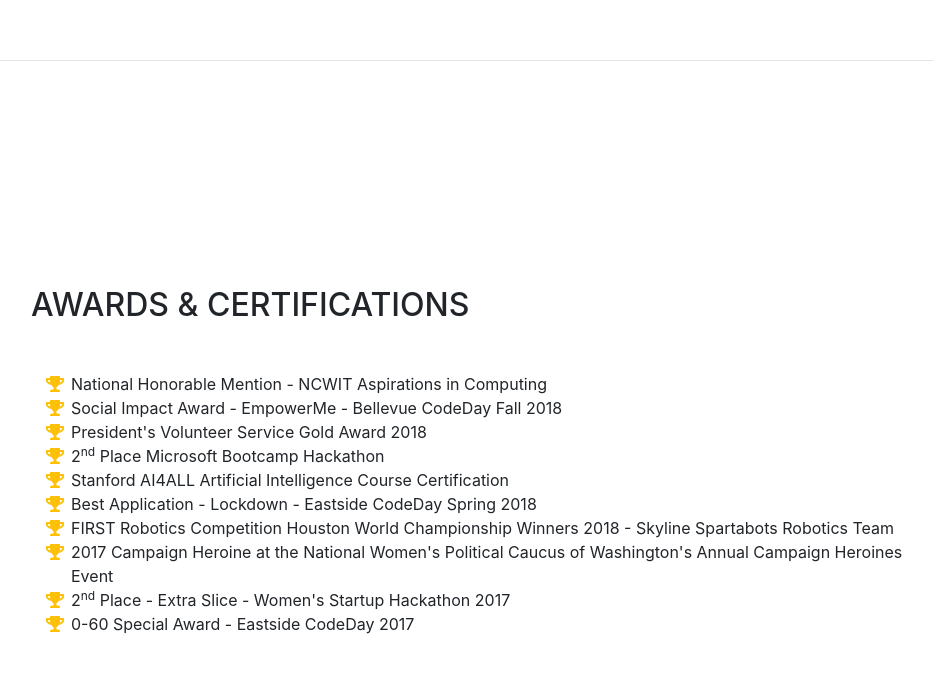
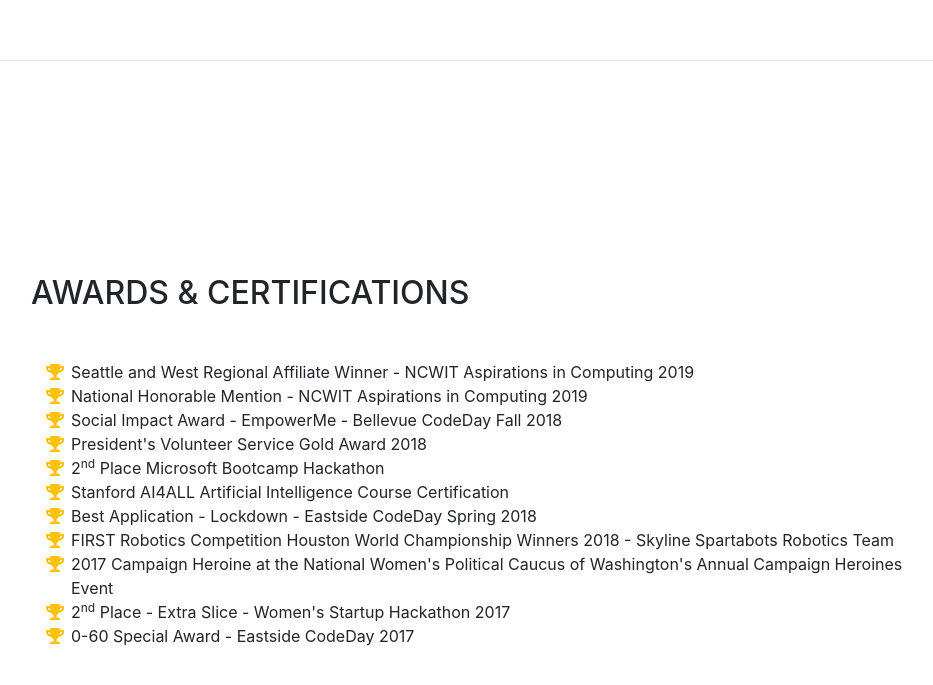
Before and after one commit to sybillamastersfund/sampossible.github.io, a website with bundled scripts: page index.html in a window 1280 px wide. Shown: the part 6301-6986 px from the top of the page, without its empty margins (289-1222 px from the left). Built offline with nearby package versions, Linux system fonts and the light colour scheme; a web font is replaced by a local one.

Commit message:
"NCWIT Regional Affiliate Award"

```diff
--- a/index.html
+++ b/index.html
@@ -398,9 +398,12 @@
         <div class="my-auto">
           <h2 class="mb-5">Awards &amp; Certifications</h2>
           <ul class="fa-ul mb-0">
+		  <li>
+              <i class="fa-li fa fa-trophy text-warning"></i>
+              Seattle and West Regional Affiliate Winner - NCWIT Aspirations in Computing 2019</li>
             <li>
               <i class="fa-li fa fa-trophy text-warning"></i>
-              National Honorable Mention - NCWIT Aspirations in Computing</li>
+              National Honorable Mention - NCWIT Aspirations in Computing 2019</li>
 		  <li>
 				<i class="fa-li fa fa-trophy text-warning"></i>
               Social Impact Award - EmpowerMe - Bellevue CodeDay Fall 2018</li>
```
